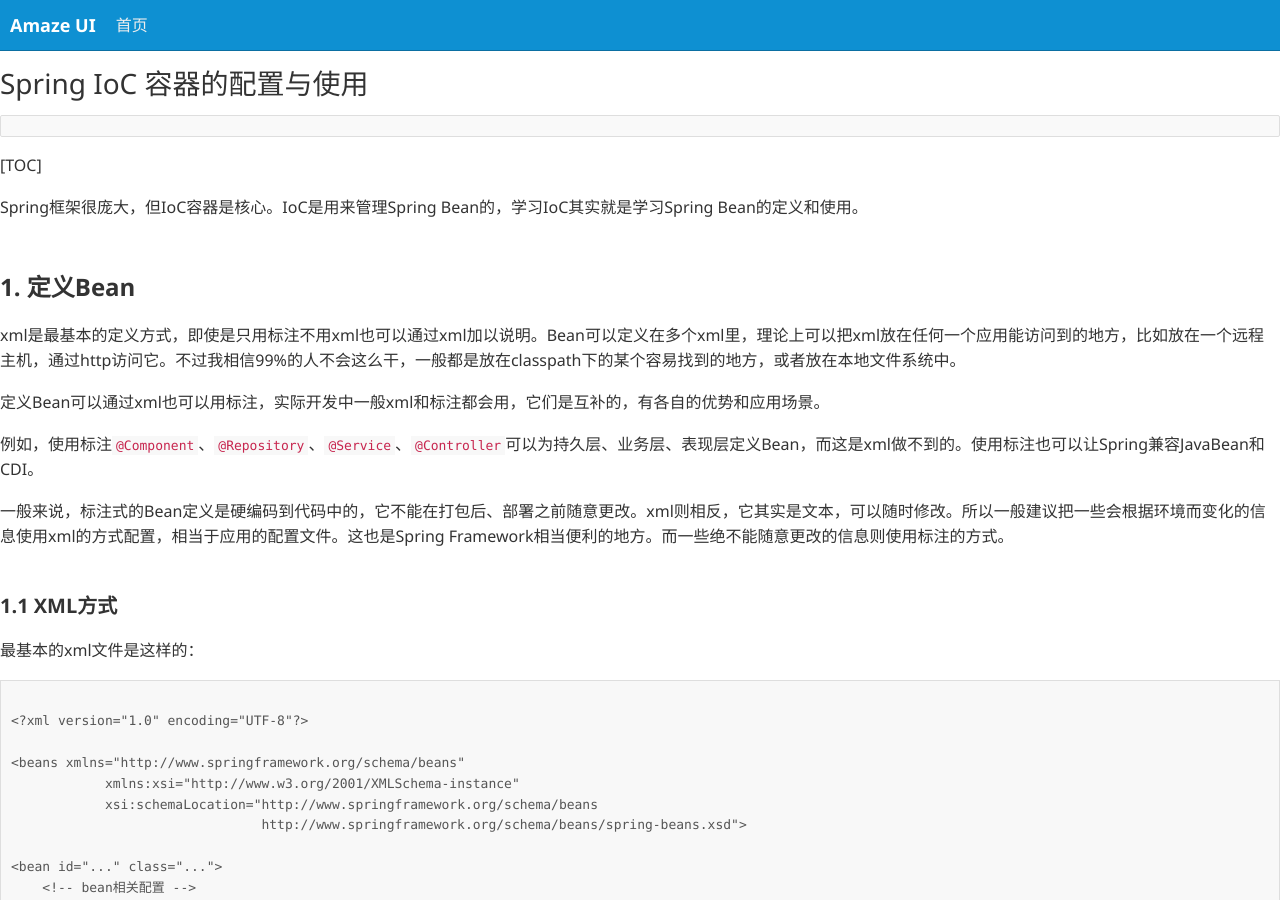
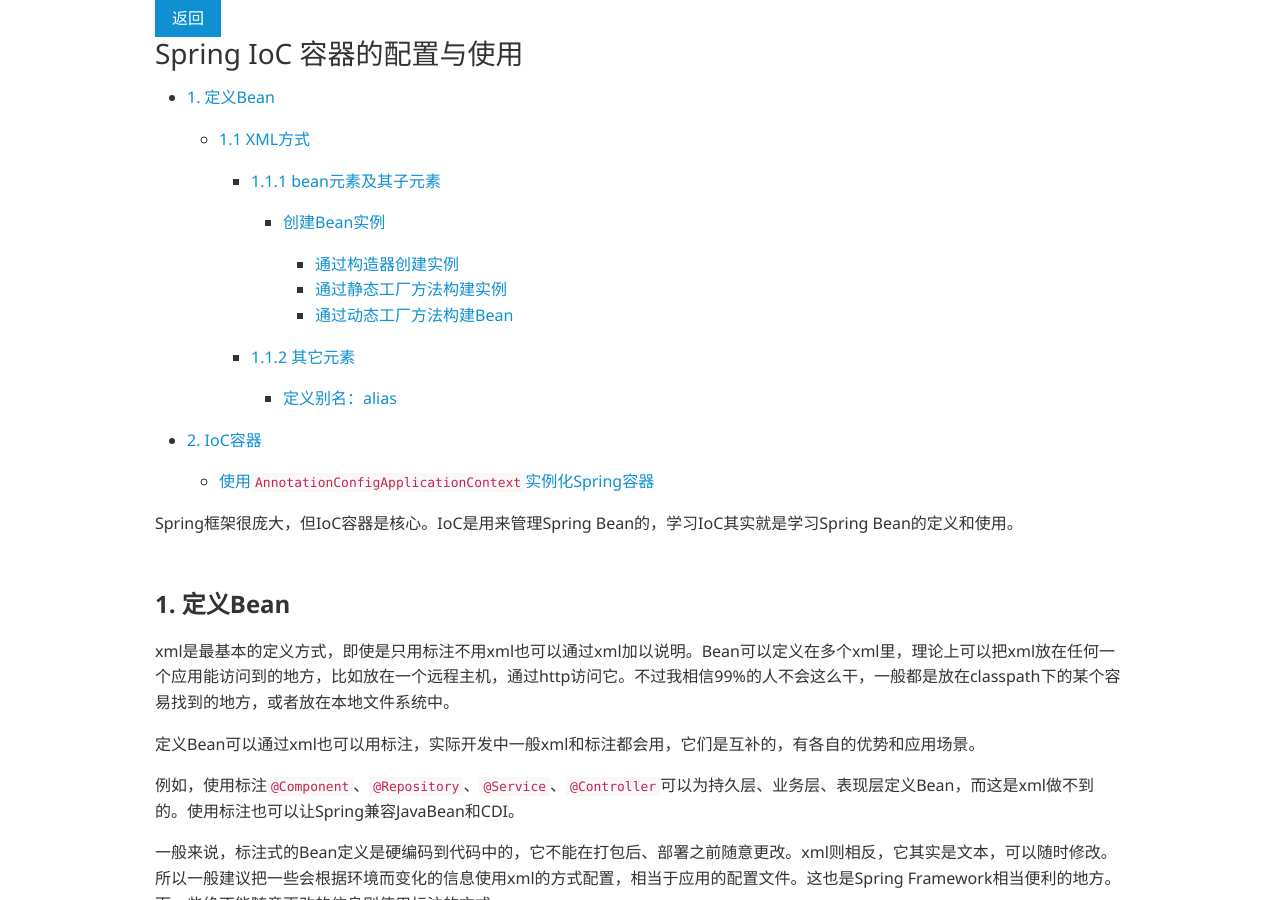
Before and after one commit to pholance/pholance.github.io, a Jekyll site: the page built from _posts/2016-02-04-Spring-IoC-容器的配置与使用.md, in a window 1280 px wide and 900 px high. Built offline with Jekyll 4.4.1, drawn with Linux system fonts in a browser that asks for light colours; some of the changed text lies outside the part shown.

Commit message:
更新主页

````diff
--- /dev/null
+++ b/Gemfile
@@ -0,0 +1 @@
+gem 'github-pages'
--- a/_config.yml
+++ b/_config.yml
@@ -1,3 +1,4 @@
 exclude: ['bower.json', 'LICENSE', 'package.json', 'README.md']
 kramdown:
    input: GFM
+   hard_wrap: true
--- a/_layouts/default.html
+++ b/_layouts/default.html
@@ -8,30 +8,20 @@
 </head>
 
 <body>
-  <header class="am-topbar am-topbar-inverse">
-    <h1 class="am-topbar-brand">
-      <a href="#">Amaze UI</a>
-    </h1>
-
-    <button class="am-topbar-btn am-topbar-toggle am-btn am-btn-sm am-btn-success am-show-sm-only" data-am-collapse="{target: '#doc-topbar-collapse'}"><span class="am-sr-only">导航切换</span> <span class="am-icon-bars"></span></button>
-
-    <div class="am-collapse am-topbar-collapse" id="doc-topbar-collapse">
-      <ul class="am-nav am-nav-pills am-topbar-nav">
-        <li><a href="#">首页</a></li>
-      </ul>
-    </div>
-  </header>
-  <article class="am-article">
+  <div class="am-container">
+  <div>
+    <a href="/" class="am-btn am-btn-primary">返回</a>
+  </div>
+  <article class="am-article am-animation-slide-bottom">
     <div class="am-article-hd">
       <h1 class="am-article-title">{{page.title}}</h1>
-      <p class="am-article-meta"></p>
     </div>
 
     <div class="am-article-bd">
-      <p class="am-article-lead"></p>
         {{content}}
     </div>
   </article>
+</div>
 
 </body>
 
--- a/_posts/2016-02-04-Spring-IoC-容器的配置与使用.md
+++ b/_posts/2016-02-04-Spring-IoC-容器的配置与使用.md
@@ -1,10 +1,12 @@
 ---
 layout: default
 title: Spring IoC 容器的配置与使用
+category: JavaEE
+tags:
+  - springframework
 ---
-
-[TOC]
-
+* TOC
+{:toc}
 Spring框架很庞大，但IoC容器是核心。IoC是用来管理Spring Bean的，学习IoC其实就是学习Spring Bean的定义和使用。
 
 # 1. 定义Bean
@@ -20,13 +22,12 @@
 最基本的xml文件是这样的：
 
 ```xml
-
 <?xml version="1.0" encoding="UTF-8"?>
 
 <beans xmlns="http://www.springframework.org/schema/beans"
-            xmlns:xsi="http://www.w3.org/2001/XMLSchema-instance"
-            xsi:schemaLocation="http://www.springframework.org/schema/beans
-                                http://www.springframework.org/schema/beans/spring-beans.xsd">
+       xmlns:xsi="http://www.w3.org/2001/XMLSchema-instance"
+       xsi:schemaLocation="http://www.springframework.org/schema/beans
+                           http://www.springframework.org/schema/beans/spring-beans.xsd">
 
 <bean id="..." class="...">
     <!-- bean相关配置 -->
@@ -47,6 +48,7 @@
 bean 元素是 IoC 配置最复杂的元素，基本上 xml 配置的内容分为两大类，bean 元素是一类，其它的统统是一类。从官方文档上就能看出来，bean 元素也是用一个单独的章节加以说明。可见其复杂程度，官方文档又没有集中的列出它的属性和子元素，所以很容易看到后面就忘了前面。写这篇文章的目的其实就是总结 bean 元素的使用。
 
 定义一个 bean 一般需要包含以下几类数据：
+
 - **全限定类名。** 注意这必须是真正的实现类的类名，你绝不能指定一个接口。
 - **Bean 行为的配置元素。** 用于描述 Bean 在容器中的行为，如范围、生命周期回调以及其它。
 - 对其它 bean 的引用，这种引用也称之为 **协作** 或者 **依赖** 。
@@ -90,10 +92,11 @@
 理论上`id`和`name`属性可以忽略，但如果真不指定就没办法调用这个bean了。
 
 > **内部类名。** 如果你要为一个静态的嵌套类配置bean定义的话，你必须使用双重类名。
-
-> 举个例子，如果在`com.example`包中有一个名叫`Foo`的类，而这个`Foo`类又有一个声明为`static`的内部类`Bar`，那么`class`属性的值就应该是... com.example.Foo$Bar
-
-> 注意字符`$`是用在内部与外部类名之间的分隔符。
+> 举个例子，如果在`com.example`包中有一个名叫`Foo`的类，而这个`Foo`类又有一个声明为`static`的内部类`Bar`，那么`class`属性的值就应该是...
+```
+>com.example.Foo$Bar
+```
+>注意字符`$`是用在内部与外部类名之间的分隔符。
 
 ##### 通过静态工厂方法构建实例
 当需要通过一个静态工厂方法来构建Bean的时候，你可以使用`class`属性指定包含了静态工厂方法的类并用`factory-method`属性指定静态工厂方法名。
@@ -146,6 +149,7 @@
 这种定义方式的意义在于可以通过一个Bean来管理其它Bean的创建以及依赖。
 
 ### 1.1.2 其它元素
+
 #### 定义别名：alias
 使用alias在bean定义之外的任何地方为这个bean定义别名。定义的方式为：
 
````
Also changed, not shown: _posts/2016-02-14-jekyll-gh-pages.md (added, +9 -0 lines), index.html (+37 -10 lines), Gemfile.lock (added).
